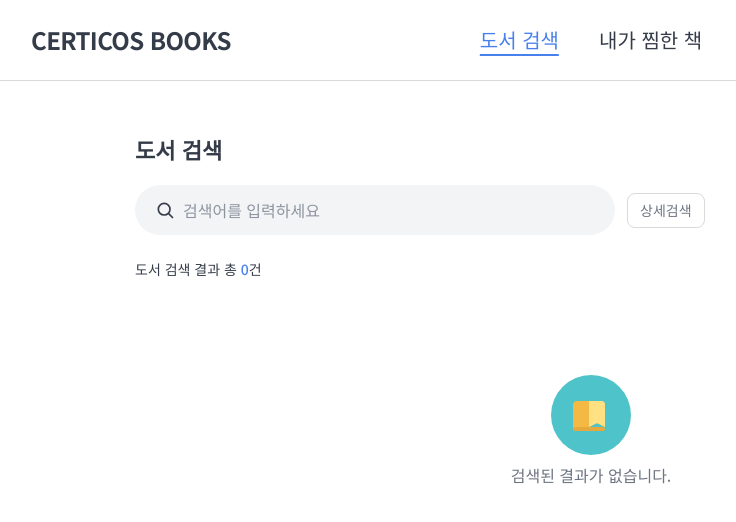
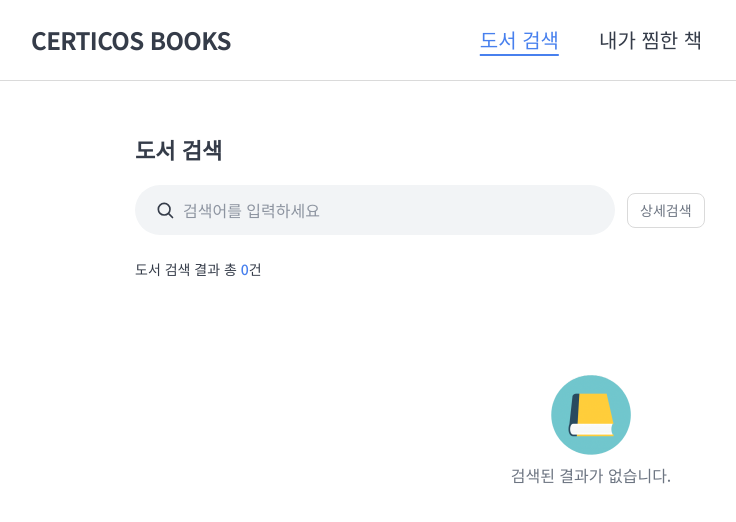
Before and after one commit to HeeJeShin/cdri-books-shinheeje, a React (Vite) app: page / in a window 1280 px wide. Shown: the top 522 px of the page, without its empty margins (49-785 px from the left). Built offline with nearby package versions, Linux system fonts and the light colour scheme.

Commit message:
feat: use exact Figma NoData book illustration asset

```diff
--- a/src/components/ui/NoData.tsx
+++ b/src/components/ui/NoData.tsx
@@ -1,20 +1,13 @@
-const BookIllustration = () => (
-  <svg width="80" height="80" viewBox="0 0 80 80" fill="none" aria-hidden="true">
-    <circle cx="40" cy="40" r="40" fill="#4EC3C9" />
-    <path d="M26 26h24a4 4 0 0 1 4 4v22l-8-4-8 4V26H26Z" fill="#FFD24C" />
-    <path d="M26 26a4 4 0 0 0-4 4v22a4 4 0 0 0 4 4h12V26H26Z" fill="#F4B942" />
-    <path d="M38 26h12a4 4 0 0 1 4 4v22l-8-4-8 4V26Z" fill="#FFE082" />
-    <rect x="22" y="52" width="32" height="4" rx="2" fill="#E6A93B" />
-  </svg>
-)
+import bookImage from '@/assets/no-data-book.png'
 
 interface NoDataProps {
   message: string
 }
 
+/** 결과가 없을 때 보여주는 빈 화면 (Figma NoData). */
 export const NoData = ({ message }: NoDataProps) => (
   <div className="flex flex-col items-center gap-3 py-24">
-    <BookIllustration />
+    <img src={bookImage} alt="" width={80} height={80} aria-hidden="true" />
     <p className="text-caption text-text-secondary">{message}</p>
   </div>
 )
```
Also changed, not shown: src/assets/no-data-book.png (added).
